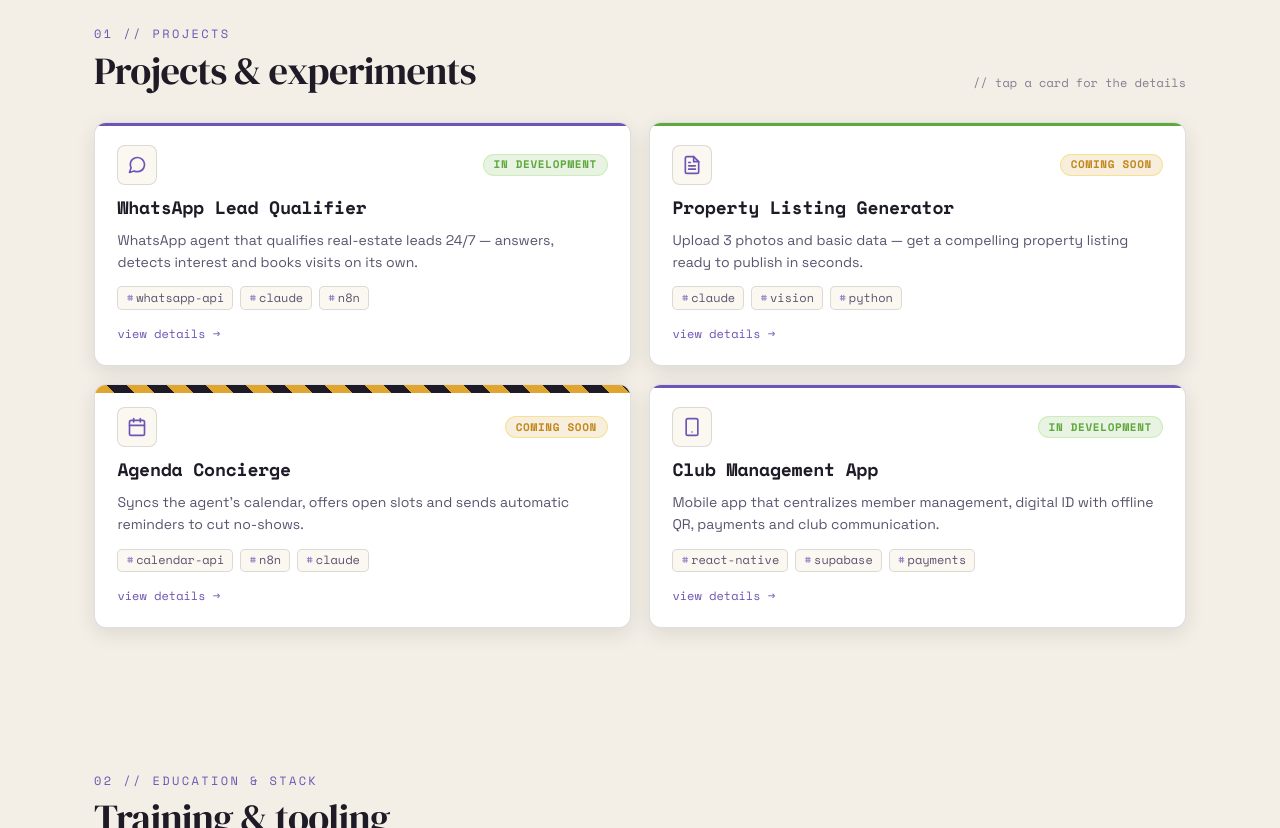
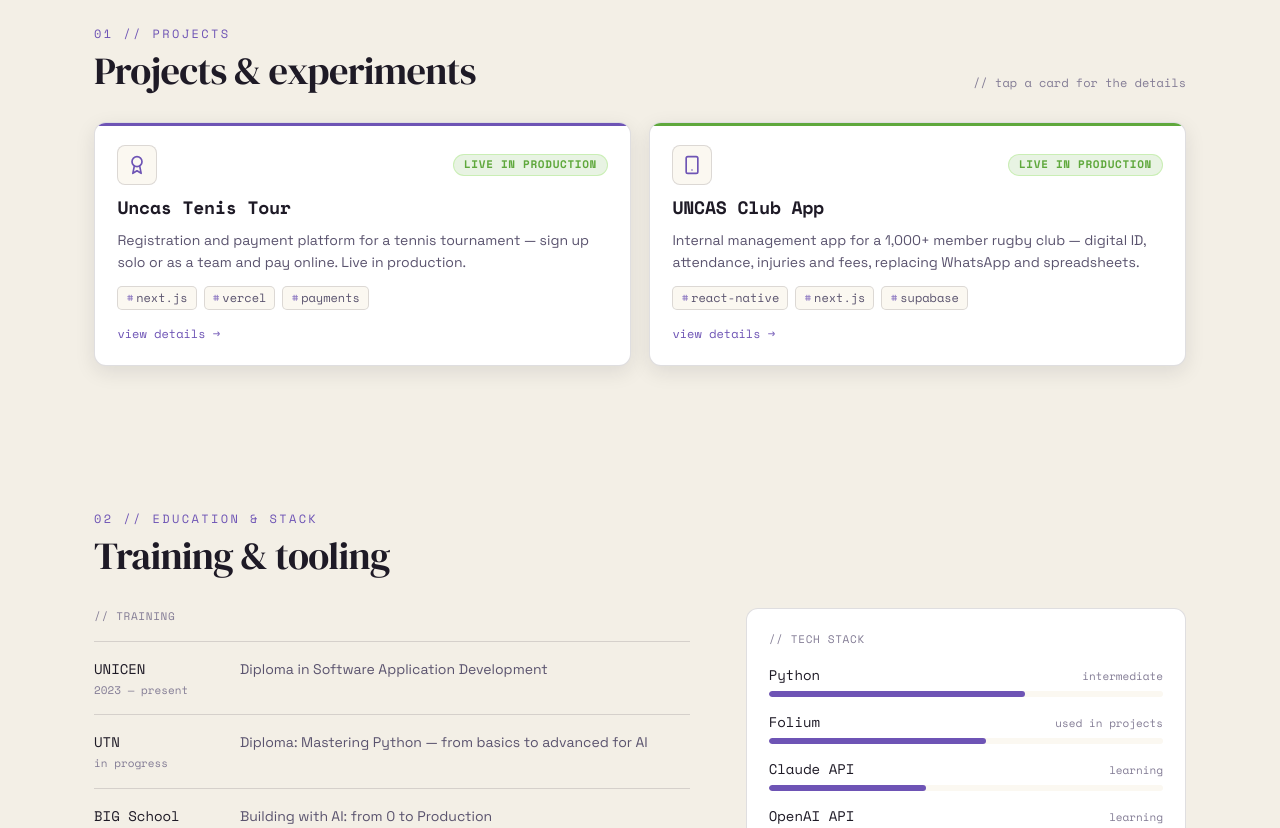
Before and after one commit to AgusMuzi79/portfolio_web, a plain HTML site: page index.html in a window 1280 px wide. Shown: the part 1260-2088 px from the top of the page. Drawn offline with nearby package versions, Linux system fonts and the light colour scheme.

Commit message:
feat: replace placeholder projects with real production work
Swap the 4 fictional project cards for two real, live projects: Uncas
Tenis Tour (tournament registration + payments, Next.js/Vercel, linked
live) and the UNCAS rugby club app (internal ops platform, React
Native/Next.js/Supabase, shown as a case study since it's private).
Add a "live in production" status badge and an optional "Visit site"
link in the project modal for projects with a public URL.

Co-Authored-By: Claude Sonnet 5 <noreply@anthropic.com>

```diff
--- a/css/style.css
+++ b/css/style.css
@@ -574,6 +574,8 @@ em { font-style: italic; color: var(--primary); }
 .modal__bullet-arrow { color: var(--accent); font-family: var(--font-mono); line-height: 1.5; }
 .modal__bullet span:last-child { font-size: var(--text-sm); color: var(--text); line-height: 1.5; }
 .modal__tags { display: flex; gap: 7px; flex-wrap: wrap; padding-top: 20px; border-top: var(--border-2) solid var(--border); }
+.modal__link { margin-top: 22px; }
+.modal__link[hidden] { display: none; }
 
 /* ─── RESPONSIVE ─── */
 @media (max-width: 768px) {
--- a/index.html
+++ b/index.html
@@ -123,7 +123,7 @@
         </div>
         <div class="stat-box">
           <p class="stat-box__label" data-en="projects" data-es="proyectos">projects</p>
-          <p class="stat-box__value">4</p>
+          <p class="stat-box__value">2</p>
         </div>
         <div class="stat-box">
           <p class="stat-box__label" data-en="languages" data-es="idiomas">languages</p>
@@ -151,108 +151,55 @@
 
         <div class="card card--interactive card--accent-violet project-card"
              tabindex="0" role="button"
-             data-name-en="WhatsApp Lead Qualifier" data-name-es="WhatsApp Lead Qualifier"
-             data-status="dev"
-             data-long-en="A conversational agent wired into WhatsApp that greets every lead instantly, asks the right questions to gauge buying intent, and books the visit into the realtor's calendar — no human in the loop."
-             data-long-es="Un agente conversacional conectado a WhatsApp que atiende cada lead al instante, hace las preguntas correctas para medir intención de compra y agenda la visita en el calendario del agente — sin intervención humana."
-             data-bullets-en="Answers 24/7 without rigid templates|Detects and scores buying intent|Books visits automatically"
-             data-bullets-es="Responde 24/7 sin plantillas rígidas|Detecta y puntúa la intención de compra|Agenda visitas automáticamente"
-             data-stack="whatsapp-api,claude,n8n">
+             data-name-en="Uncas Tenis Tour" data-name-es="Uncas Tenis Tour"
+             data-status="live"
+             data-url="https://www.uncastenistour.com/"
+             data-long-en="An end-to-end registration platform built for the UNCAS Tennis Tournament. Players sign up solo or as a team, pay their entry fee online, and log back in anytime to manage their registration for the current edition."
+             data-long-es="Plataforma de inscripción de punta a punta construida para el Torneo de Tenis UNCAS. Los jugadores se inscriben solos o en equipo, pagan la inscripción online y pueden volver a ingresar cuando quieran para gestionarla en la edición actual."
+             data-bullets-en="Solo or team registration flows|Online payment built in|Account login to manage entries"
+             data-bullets-es="Inscripción individual o por equipo|Pago online integrado|Cuenta propia para gestionar la inscripción"
+             data-stack="next.js,vercel,payments">
           <span class="card__accent" aria-hidden="true"></span>
           <div class="project-card__top">
-            <span class="project-card__icon"><svg viewBox="0 0 24 24" fill="none" stroke="currentColor" stroke-width="2" stroke-linecap="round" stroke-linejoin="round"><path d="M21 11.5a8.38 8.38 0 0 1-.9 3.8 8.5 8.5 0 0 1-7.6 4.7 8.38 8.38 0 0 1-3.8-.9L3 21l1.9-5.7a8.38 8.38 0 0 1-.9-3.8 8.5 8.5 0 0 1 4.7-7.6 8.38 8.38 0 0 1 3.8-.9h.5a8.48 8.48 0 0 1 8 8v.5z"/></svg></span>
-            <span class="badge badge--green" data-status-badge data-en="in development" data-es="en desarrollo">in development</span>
+            <span class="project-card__icon"><svg viewBox="0 0 24 24" fill="none" stroke="currentColor" stroke-width="2" stroke-linecap="round" stroke-linejoin="round"><circle cx="12" cy="8" r="6"/><path d="M8.7 13.7L7 22l5-3 5 3-1.7-8.3"/></svg></span>
+            <span class="badge badge--green" data-status-badge data-en="live in production" data-es="en producción">live in production</span>
           </div>
-          <h3>WhatsApp Lead Qualifier</h3>
-          <p data-en="WhatsApp agent that qualifies real-estate leads 24/7 — answers, detects interest and books visits on its own."
-             data-es="Agente de WhatsApp que califica leads inmobiliarios 24/7 — responde, detecta interés y agenda visitas solo.">
-            WhatsApp agent that qualifies real-estate leads 24/7 — answers, detects interest and books visits on its own.
+          <h3>Uncas Tenis Tour</h3>
+          <p data-en="Registration and payment platform for a tennis tournament — sign up solo or as a team and pay online. Live in production."
+             data-es="Plataforma de inscripción y pago para un torneo de tenis — te inscribís solo o en equipo y pagás online. En producción.">
+            Registration and payment platform for a tennis tournament — sign up solo or as a team and pay online. Live in production.
           </p>
           <div class="project-card__tags">
-            <span class="tag">whatsapp-api</span>
-            <span class="tag">claude</span>
-            <span class="tag">n8n</span>
+            <span class="tag">next.js</span>
+            <span class="tag">vercel</span>
+            <span class="tag">payments</span>
           </div>
           <span class="project-card__more" data-en="view details →" data-es="ver detalle →">view details →</span>
         </div>
 
         <div class="card card--interactive card--accent-green project-card"
              tabindex="0" role="button"
-             data-name-en="Property Listing Generator" data-name-es="Property Listing Generator"
-             data-status="soon"
-             data-long-en="A tool that takes a handful of photos and minimal data and returns a persuasive listing: title, description and portal-optimized bullets, in seconds."
-             data-long-es="Herramienta que toma un puñado de fotos y datos mínimos y devuelve un aviso persuasivo: título, descripción y bullets optimizados para portales inmobiliarios, en segundos."
-             data-bullets-en="From 3 photos to a full listing|Portal-optimized copy|Publish-ready in seconds"
-             data-bullets-es="De 3 fotos a un aviso completo|Copy optimizado para portales|Listo para publicar en segundos"
-             data-stack="claude,vision,python">
-          <span class="card__accent" aria-hidden="true"></span>
-          <div class="project-card__top">
-            <span class="project-card__icon"><svg viewBox="0 0 24 24" fill="none" stroke="currentColor" stroke-width="2" stroke-linecap="round" stroke-linejoin="round"><path d="M14 2H6a2 2 0 0 0-2 2v16a2 2 0 0 0 2 2h12a2 2 0 0 0 2-2V8z"/><path d="M14 2v6h6"/><path d="M16 13H8"/><path d="M16 17H8"/><path d="M10 9H8"/></svg></span>
-            <span class="badge badge--hazard" data-status-badge data-en="coming soon" data-es="próximamente">coming soon</span>
-          </div>
-          <h3>Property Listing Generator</h3>
-          <p data-en="Upload 3 photos and basic data — get a compelling property listing ready to publish in seconds."
-             data-es="Subís 3 fotos y datos básicos — obtenés un aviso de propiedad listo para publicar en segundos.">
-            Upload 3 photos and basic data — get a compelling property listing ready to publish in seconds.
-          </p>
-          <div class="project-card__tags">
-            <span class="tag">claude</span>
-            <span class="tag">vision</span>
-            <span class="tag">python</span>
-          </div>
-          <span class="project-card__more" data-en="view details →" data-es="ver detalle →">view details →</span>
-        </div>
-
-        <div class="card card--interactive card--accent-hazard project-card"
-             tabindex="0" role="button"
-             data-name-en="Agenda Concierge" data-name-es="Agenda Concierge"
-             data-status="soon"
-             data-long-en="A concierge that syncs the agent's calendar, offers open slots to prospects and fires automatic visit reminders to cut down no-shows."
-             data-long-es="Un concierge que sincroniza el calendario del agente, ofrece los horarios libres a los prospectos y dispara recordatorios automáticos de visita para reducir el no-show."
-             data-bullets-en="Real-time calendar sync|Offers open slots to the prospect|Automatic anti-no-show reminders"
-             data-bullets-es="Sincroniza el calendario en tiempo real|Ofrece slots disponibles al prospecto|Recordatorios automáticos anti no-show"
-             data-stack="calendar-api,n8n,claude">
-          <span class="card__accent" aria-hidden="true"></span>
-          <div class="project-card__top">
-            <span class="project-card__icon"><svg viewBox="0 0 24 24" fill="none" stroke="currentColor" stroke-width="2" stroke-linecap="round" stroke-linejoin="round"><rect x="3" y="4" width="18" height="18" rx="2"/><path d="M16 2v4"/><path d="M8 2v4"/><path d="M3 10h18"/></svg></span>
-            <span class="badge badge--hazard" data-status-badge data-en="coming soon" data-es="próximamente">coming soon</span>
-          </div>
-          <h3>Agenda Concierge</h3>
-          <p data-en="Syncs the agent's calendar, offers open slots and sends automatic reminders to cut no-shows."
-             data-es="Sincroniza el calendario del agente, ofrece horarios disponibles y envía recordatorios para reducir ausencias.">
-            Syncs the agent's calendar, offers open slots and sends automatic reminders to cut no-shows.
-          </p>
-          <div class="project-card__tags">
-            <span class="tag">calendar-api</span>
-            <span class="tag">n8n</span>
-            <span class="tag">claude</span>
-          </div>
-          <span class="project-card__more" data-en="view details →" data-es="ver detalle →">view details →</span>
-        </div>
-
-        <div class="card card--interactive card--accent-violet project-card"
-             tabindex="0" role="button"
-             data-name-en="Club Management App" data-name-es="Club Management App"
-             data-status="dev"
-             data-long-en="A mobile app that centralizes member management: digital ID with offline QR, payments via virtual wallets and club communications, all in one place."
-             data-long-es="Aplicación móvil que centraliza la gestión de socios: credencial digital con QR offline, pagos vía billeteras virtuales y las comunicaciones del club en un solo lugar."
-             data-bullets-en="Digital ID with offline QR|Payments via virtual wallets|Centralized club communications"
-             data-bullets-es="Credencial digital con QR offline|Pagos con billeteras virtuales|Comunicación del club centralizada"
-             data-stack="react-native,supabase,payments">
+             data-name-en="UNCAS Club App" data-name-es="UNCAS Club App"
+             data-status="live"
+             data-long-en="A full operations platform for a rugby club with 60+ staff and 1,000+ members across 17 teams. Digital membership cards with rotating QR codes, attendance and injury tracking, MercadoPago-based fee collection, and role-based dashboards for coaches, coordinators and staff — with offline support for logging attendance at the field."
+             data-long-es="Plataforma de gestión integral para un club de rugby con más de 60 personas de staff y más de 1000 socios en 17 equipos. Credenciales digitales con QR rotativo, seguimiento de asistencia y lesiones, cobro de cuotas con MercadoPago y paneles por rol para entrenadores, coordinadores y staff — con soporte offline para cargar asistencia en la cancha."
+             data-bullets-en="Digital membership QR with rotating codes|Attendance & injury tracking, even offline|Fee collection via MercadoPago"
+             data-bullets-es="Credencial digital con QR rotativo|Asistencia y lesiones, incluso sin conexión|Cobro de cuotas con MercadoPago"
+             data-stack="react-native,next.js,supabase">
           <span class="card__accent" aria-hidden="true"></span>
           <div class="project-card__top">
             <span class="project-card__icon"><svg viewBox="0 0 24 24" fill="none" stroke="currentColor" stroke-width="2" stroke-linecap="round" stroke-linejoin="round"><rect x="5" y="2" width="14" height="20" rx="2"/><path d="M12 18h.01"/></svg></span>
-            <span class="badge badge--green" data-status-badge data-en="in development" data-es="en desarrollo">in development</span>
+            <span class="badge badge--green" data-status-badge data-en="live in production" data-es="en producción">live in production</span>
           </div>
-          <h3>Club Management App</h3>
-          <p data-en="Mobile app that centralizes member management, digital ID with offline QR, payments and club communication."
-             data-es="App móvil que centraliza gestión de socios, credencial digital con QR offline, pagos y comunicación del club.">
-            Mobile app that centralizes member management, digital ID with offline QR, payments and club communication.
+          <h3>UNCAS Club App</h3>
+          <p data-en="Internal management app for a 1,000+ member rugby club — digital ID, attendance, injuries and fees, replacing WhatsApp and spreadsheets."
+             data-es="App de gestión interna para un club de rugby de más de 1000 socios — credencial digital, asistencia, lesiones y cuotas, reemplazando WhatsApp y planillas.">
+            Internal management app for a 1,000+ member rugby club — digital ID, attendance, injuries and fees, replacing WhatsApp and spreadsheets.
           </p>
           <div class="project-card__tags">
             <span class="tag">react-native</span>
+            <span class="tag">next.js</span>
             <span class="tag">supabase</span>
-            <span class="tag">payments</span>
           </div>
           <span class="project-card__more" data-en="view details →" data-es="ver detalle →">view details →</span>
         </div>
@@ -452,6 +399,10 @@
         <p class="sub-kicker" data-en="// what it does" data-es="// qué hace">// what it does</p>
         <div class="modal__bullets" id="modal-bullets"></div>
         <div class="modal__tags" id="modal-tags"></div>
+        <a href="#" target="_blank" rel="noreferrer" class="btn btn--primary modal__link" id="modal-link" hidden>
+          <span data-en="Visit site" data-es="Ver sitio">Visit site</span>
+          <span class="btn__icon" aria-hidden="true"><svg viewBox="0 0 24 24" fill="none" stroke="currentColor" stroke-width="2" stroke-linecap="round" stroke-linejoin="round"><path d="M15 3h6v6"/><path d="M10 14L21 3"/><path d="M18 13v6a2 2 0 0 1-2 2H5a2 2 0 0 1-2-2V8a2 2 0 0 1 2-2h6"/></svg></span>
+        </a>
       </div>
     </div>
   </div>
--- a/js/main.js
+++ b/js/main.js
@@ -38,11 +38,12 @@ var currentLang = 'en';
 /* ─── Project detail modal ─── */
 (function () {
   var STATUS_LABEL = {
+    live: { en: 'live in production', es: 'en producción', variant: 'badge--green' },
     dev: { en: 'in development', es: 'en desarrollo', variant: 'badge--green' },
     soon: { en: 'coming soon', es: 'próximamente', variant: 'badge--hazard' }
   };
 
-  var overlay, iconEl, titleEl, statusEl, longEl, bulletsEl, tagsEl, closeBtn;
+  var overlay, iconEl, titleEl, statusEl, longEl, bulletsEl, tagsEl, linkEl, closeBtn;
   var activeCard = null;
 
   function render(card) {
@@ -70,6 +71,13 @@ var currentLang = 'en';
       tag.textContent = t;
       tagsEl.appendChild(tag);
     });
+
+    if (card.dataset.url) {
+      linkEl.href = card.dataset.url;
+      linkEl.hidden = false;
+    } else {
+      linkEl.hidden = true;
+    }
   }
 
   function openModal(card) {
@@ -95,6 +103,7 @@ var currentLang = 'en';
     longEl = document.getElementById('modal-long');
     bulletsEl = document.getElementById('modal-bullets');
     tagsEl = document.getElementById('modal-tags');
+    linkEl = document.getElementById('modal-link');
     closeBtn = document.getElementById('modal-close');
 
     document.querySelectorAll('.project-card').forEach(function (card) {
```
Also changed, not shown: 1 other file.
